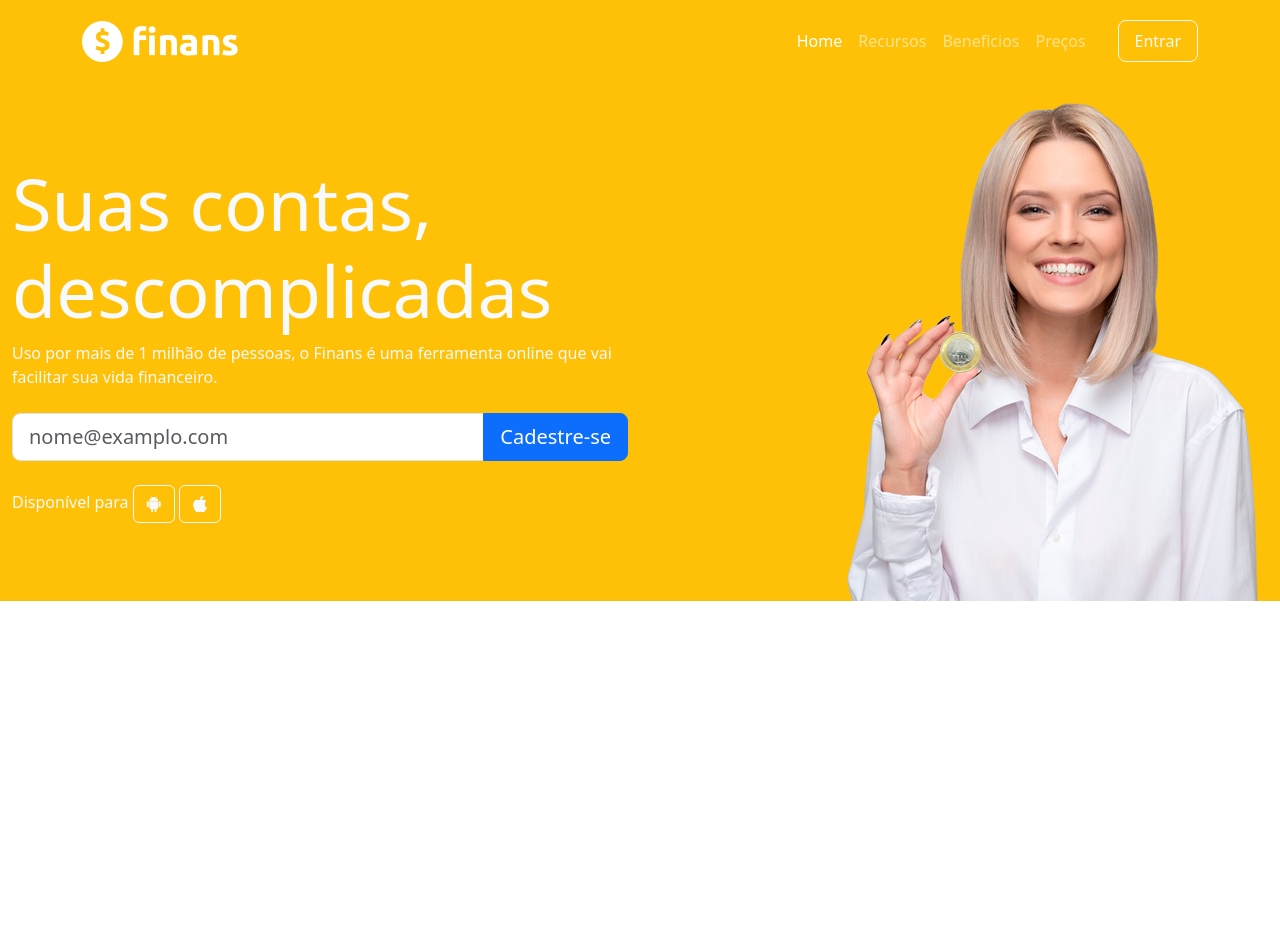
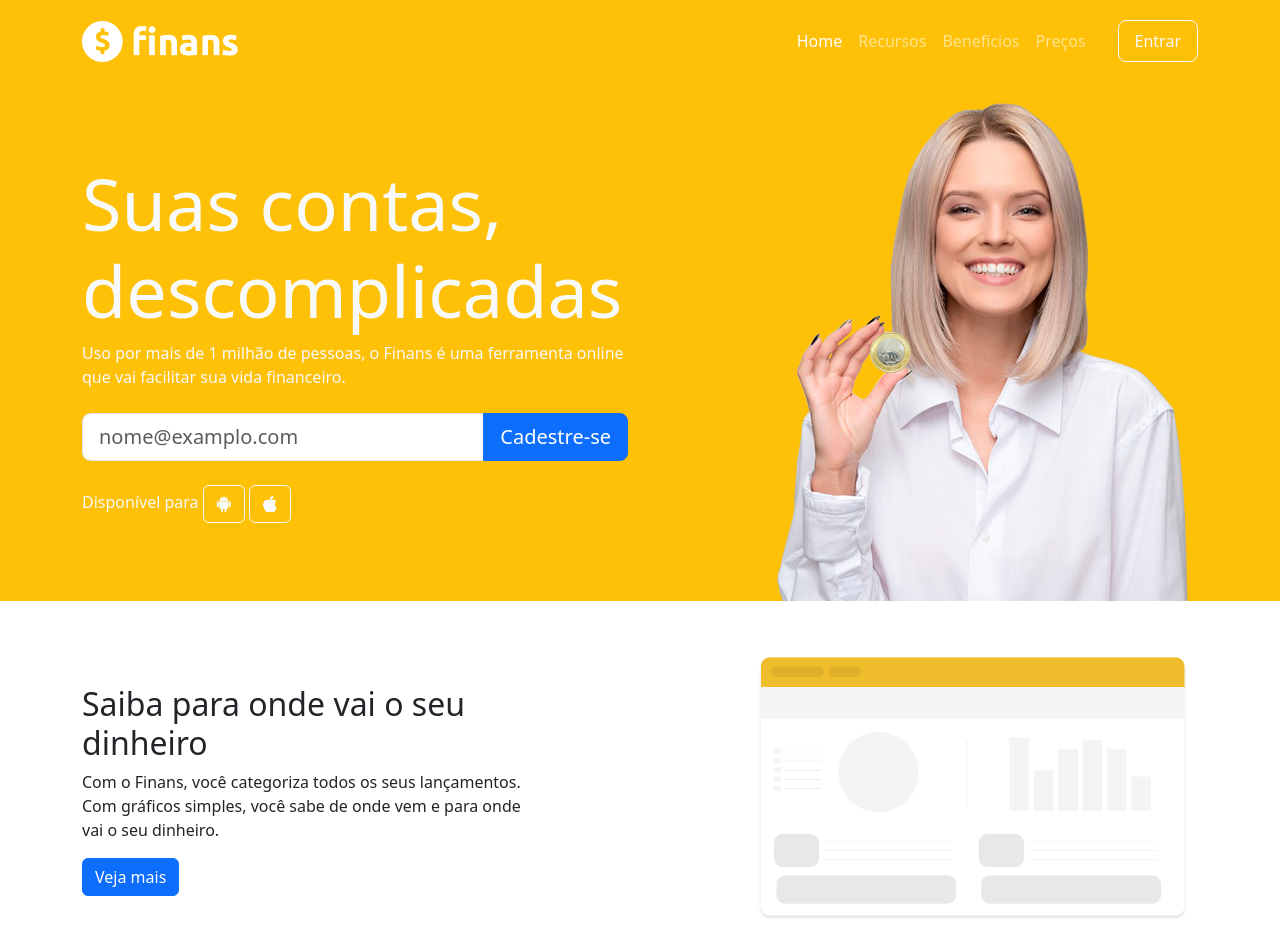
Before and after one commit to MateusEvangel1sta/finans, a plain HTML site: page index.html in a window 1280 px wide. Before the commit the page ends 800 px from the top, so only its background shows below. Drawn offline with nearby package versions, Linux system fonts and the light colour scheme.

Commit message:
:sparkles: feat: I started developing our about section

```diff
--- a/index.html
+++ b/index.html
@@ -17,7 +17,7 @@
       <header class="py-2 bg-warning">
         <div class="container-md p-0">
           <nav class="navbar navbar-expand-lg navbar-dark bg-warning">
-            <div class="container-fluid">
+            <div class="container">
               <a href="#" class="navbar-brand">
                 <img src="assets/img/brand.png" alt="Finance Logo" />
               </a>
@@ -71,16 +71,17 @@
         </div>
       </header>
 
-      <section f-home class="bg-warning text-light pt-3 pt-md-0 pb-5 pb-md-0">
-        <div class="container-fluid">
+      <main class="d-flex flex-column gap-5">
+        <section f-home class="bg-warning text-light pt-4 pt-md-0 pb-5 pb-md-0">
+          <div class="container">
             <div class="row">
               <div class="col-md-6 d-flex">
                 <div class="align-self-center">
                   <h1 class="display-2">Suas contas, descomplicadas</h1>
 
                   <p>
-                  Uso por mais de 1 milhão de pessoas, o Finans é uma ferramenta
-                  online que vai facilitar sua vida financeiro.
+                    Uso por mais de 1 milhão de pessoas, o Finans é uma
+                    ferramenta online que vai facilitar sua vida financeiro.
                   </p>
 
                   <form class="my-4">
@@ -119,6 +120,35 @@
             </div>
           </div>
         </section>
+
+        <section f-about class="">
+          <div class="container">
+            <div class="row">
+              <div class="col-md-5 d-flex">
+                <div class="align-self-center">
+                  <h2>Saiba para onde vai o seu dinheiro</h2>
+
+                  <p>
+                    Com o Finans, você categoriza todos os seus lançamentos. Com
+                    gráficos simples, você sabe de onde vem e para onde vai o
+                    seu dinheiro.
+                  </p>
+
+                  <a href="" class="btn btn-primary">Veja mais</a>
+                </div>
+              </div>
+
+              <div class="col-md-5 offset-2">
+                <img
+                  src="assets/img/about.png"
+                  class="img-fluid"
+                  alt="Imagem da seção Sobre"
+                />
+              </div>
+            </div>
+          </div>
+        </section>
+      </main>
     </div>
 
     <script
```
Lines whose indentation alone changed are shown as unchanged.
